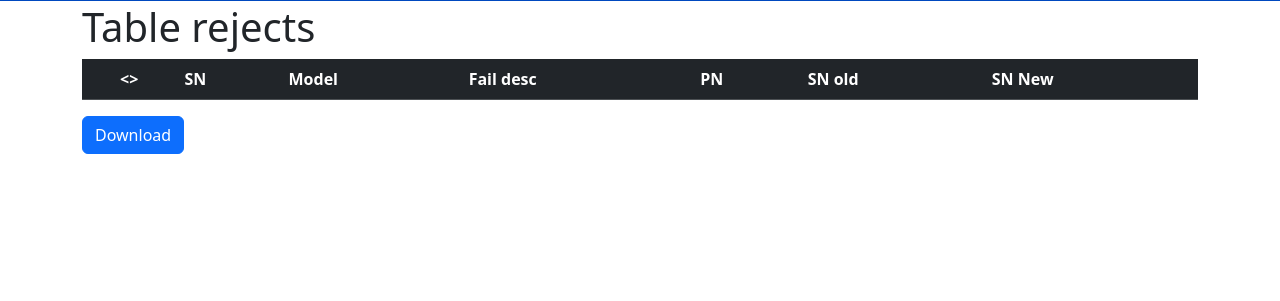
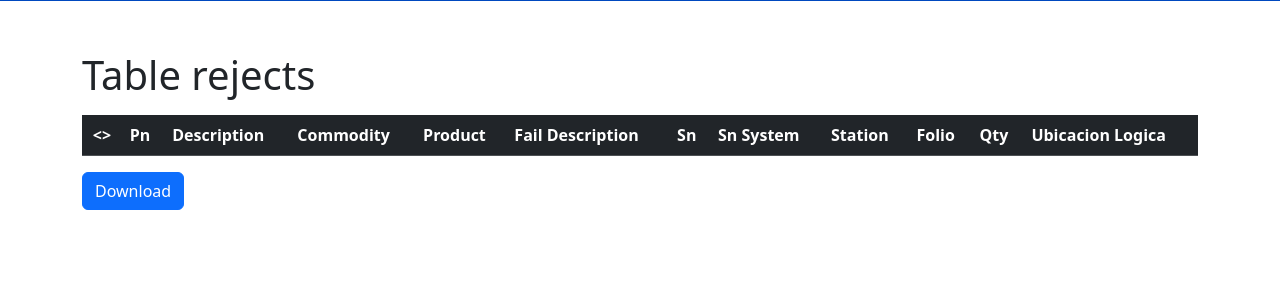
Before and after one commit to JoseArevalozz/Tim_db, a Django app: page /tableRejects/ in a window 1280 px wide. Shown: the part 69-370 px from the top of the page. Run offline with Django 4.2, Linux system fonts and the light colour scheme; a user stored in the database is signed in; tables that the repository leaves empty hold one stand-in row (values such as "Sample post"); lists and menus that the app fills with data are empty.

Commit message:
table fails and rejects

```diff
--- a/forms_db/templates/base/table_rejects.html
+++ b/forms_db/templates/base/table_rejects.html
@@ -1,21 +1,26 @@
 {% extends 'main.html' %}
 
 {% block content %}
-<div class="container">
+<div class="container mt-5">
     <h1>Table rejects</h1>
     <div class="table-responsive">
         <form method="POST">
         {% csrf_token %}
-            <table class="table table-hover table-dark table-striped">
+            <table class="table table-hover table-dark table-striped mt-2">
                 <thead>
                     <tr>
                         <th scope="col" title="Select all " id="bt-all" onclick="selectAll()" ><></th>
-                        <th scope="col">SN</th>
-                        <th scope="col">Model</th>
-                        <th scope="col">Fail desc</th>
-                        <th scope="col">PN</th>
-                        <th scope="col">SN old</th>
-                        <th scope="col">SN New</th>
+                        <th scope="col">Pn</th>
+                        <th scope="col">Description</th>
+                        <th scope="col">Commodity</th>
+                        <th scope="col">Product</th>
+                        <th scope="col">Fail Description</th>
+                        <th scope="col">Sn</th>
+                        <th scope="col">Sn System</th>
+                        <th scope="col">Station</th>
+                        <th scope="col">Folio</th>
+                        <th scope="col">Qty</th>
+                        <th scope="col">Ubicacion Logica</th>
                     </tr>
                 </thead>
                 <tbody>
@@ -28,12 +33,17 @@
                                 name="check" />
                             </div>
                         </th>
-                        <td scope="row">{{reject.id_f.sn_f}}</td>
-                        <td>{{reject.id_f.sn_f.pn_b.product}}</td>
-                        <td>{{reject.id_f.id_er.message}}</td>
-                        <td>{{reject.pn_b.pn}}</td>
+                        <td scope="row">{{reject.pn_b.pn}}</td>
+                        <td>{{reject.pn_b.description}}</td>
+                        <td>{{reject.pn_b.commodity}}</td>
+                        <td>{{reject.pn_b.product}}</td>
+                        <td>{{reject.id_f.id_er}}</td>
                         <td>{{reject.snDamaged}}</td>
-                        <td>{{reject.dateRejected}}</td>
+                        <td>{{reject.id_f.sn_f}}</td>
+                        <td>{{reject.id_f.id_s}}</td>
+                        <td>{{reject.folio}}</td>
+                        <td>1</td>
+                        <td>{{reject.pn_b.ubiLogic}}</td>
                     </tr>
                     {% endfor %}
                 </tbody>
--- a/forms_db/urls.py
+++ b/forms_db/urls.py
@@ -18,6 +18,7 @@ urlpatterns = [
     path('showRejecteds/', views.showRejecteds, name='showRejecteds'),
     path('showUuts/', views.showUuts, name='showUuts'),
     path('tableRejects/', views.tableRejects, name='tableRejects'),
+    path('tableFailures/', views.tableFailures, name='tableFailures'),
     path('user/<str:pk>/', views.userPage, name='user'),
     path('login', views.loginUser, name='login'),
     path('logout', views.logoutUser, name='logout'),
--- a/forms_db/views.py
+++ b/forms_db/views.py
@@ -494,7 +494,7 @@ def tableRejects(request):
         font_style.font.bold = True
 
         #column header names, you can use your own headers here
-        columns = ["SN", "Model", "Fail", "PN", 'SN old', 'SN new']
+        columns = ['Pn', 'Description', 'Commodity', 'Product', 'Fail Description', 'Sn', 'Sn System', 'Station', 'Folio', 'Qty', 'Ubicacion Logica']
 
         #write column headers in sheet
         for col_num in range(len(columns)):
@@ -513,15 +513,24 @@ def tableRejects(request):
             message = str(reject.id_f.id_er.message)
             pn = str(reject.pn_b.pn)
             snDamaged = str(reject.snDamaged)
-            snNew = str(reject.snNew)
+            description = str(reject.pn_b.description)
+            commodity = str(reject.pn_b.commodity)
+            station = str(reject.id_f.id_s.stationName)
+            folio = str(reject.folio)
+            ubi = str(reject.pn_b.ubiLogic)
 
             row_num = row_num + 1
-            ws.write(row_num, 0, sn, font_style)
-            ws.write(row_num, 1, model, font_style)
-            ws.write(row_num, 2, message, font_style)
-            ws.write(row_num, 3, pn, font_style)
-            ws.write(row_num, 4, snDamaged, font_style)
-            ws.write(row_num, 5, snNew, font_style)
+            ws.write(row_num, 0, pn, font_style)
+            ws.write(row_num, 1, description, font_style)
+            ws.write(row_num, 2, commodity, font_style)
+            ws.write(row_num, 3, model, font_style)
+            ws.write(row_num, 4, message, font_style)
+            ws.write(row_num, 5, snDamaged, font_style)
+            ws.write(row_num, 6, sn, font_style)
+            ws.write(row_num, 7, station, font_style)
+            ws.write(row_num, 8, folio, font_style)
+            ws.write(row_num, 9, str(1), font_style)
+            ws.write(row_num, 10, ubi, font_style)
 
         wb.save(response)
         return response
@@ -529,6 +538,111 @@ def tableRejects(request):
     context = {'employe': employe, 'rejects': rejects}
     return render(request=request, template_name='base/table_rejects.html', context=context)
 
+@login_required(login_url='login')
+def tableFailures(request):
+    employe = Employes.objects.get(employeeNumber=request.user)
+
+    q = request.GET.get('q') if request.GET.get('q') != None else ''
+
+    try:
+        if '/' in q:
+            dates = q.split('/')
+
+            dateStart = list(map(int, dates[0].split('-')))
+            start = date(dateStart[0], dateStart[1], dateStart[2])
+
+            dateEnd = list(map(int, dates[1].split('-'))  )
+            end = date(dateEnd[0], dateEnd[1], dateEnd[2])
+            new_end = end + timedelta(days=1)
+
+            failures = Failures.objects.filter(sn_f__pn_b__project=employe.privileges).filter(
+                failureDate__range=[start, new_end],)
+        else:
+            failures = Failures.objects.filter(sn_f__pn_b__project=employe.privileges).filter(
+                Q(shiftFailure__icontains=q)
+            )
+    except:
+        return redirect('tableFailures')
+
+    if 'bt-project' in request.POST:
+        if request.method == 'POST':
+            employe.privileges = request.POST.get('bt-project')
+            employe.save()
+            return redirect('tableFailures')
+
+    if employe.privileges == 'NA':
+        return redirect('home')
+
+    if request.method == 'POST':
+
+        check = request.POST.getlist('check')
+
+        # content-type of response
+        response = HttpResponse(content_type='application/ms-excel')
+
+        #decide file name
+        today = datetime.today().strftime("%Y-%m-%d_%H-%M")
+        response['Content-Disposition'] = f'attachment; filename="Failures{today}.xls"'
+
+        #creating workbook
+        wb = xlwt.Workbook(encoding='utf-8')
+
+        #adding sheet
+        ws = wb.add_sheet("sheet1")
+
+        # Sheet header, first row
+        row_num = 0
+
+        font_style = xlwt.XFStyle()
+        # headers are bold
+        font_style.font.bold = True
+
+        #column header names, you can use your own headers here
+        columns = ['Sn', 'Status', 'Failure Date', 'Station', 'Error Message', 'Analysis', 'Root Cause', 'Defect Symptom', 'Employee', 'Failure shift', 'Corrective Actions', 'Comments']
+
+        #write column headers in sheet
+        for col_num in range(len(columns)):
+            ws.write(row_num, col_num, columns[col_num], font_style)
+
+        # Sheet body, remaining rows
+        font_style = xlwt.XFStyle()
+
+        #get your data, from database or from a text file...
+
+        for checked in check:
+            failure = Failures.objects.get(id=checked)
+
+            sn = str(failure.sn_f.sn)
+            status = str(failure.status)
+            date = str(failure.failureDate)
+            station = str(failure.id_s.stationName)
+            message = str(failure.id_er.message)
+            analysis = str(failure.analysis)
+            rootCause = str(failure.rootCause)
+            defect = str(failure.defectSymptom)
+            employee = str(failure.employee_e.employeeName)
+            shift = str(failure.shiftFailure)
+            correctiveActions = str(failure.correctiveActions)
+            comments = str(failure.comments)
+
+            row_num = row_num + 1
+            ws.write(row_num, 0, sn, font_style)
+            ws.write(row_num, 1, status, font_style)
+            ws.write(row_num, 2, date, font_style)
+            ws.write(row_num, 3, station, font_style)
+            ws.write(row_num, 4, message, font_style)
+            ws.write(row_num, 5, analysis, font_style)
+            ws.write(row_num, 6, rootCause, font_style)
+            ws.write(row_num, 7, defect, font_style)
+            ws.write(row_num, 8, employee, font_style)
+            ws.write(row_num, 9, shift, font_style)
+            ws.write(row_num, 10, correctiveActions, font_style)
+            ws.write(row_num, 11, comments, font_style)
+
+        wb.save(response)
+        return response
+    context = {'employe': employe, 'failures': failures}
+    return render(request=request, template_name='base/table_fails.html', context=context)
 
 
 
--- a/templates/nav.html
+++ b/templates/nav.html
@@ -24,7 +24,7 @@
             <button type="button" class="btn-close" data-bs-dismiss="offcanvas" aria-label="Close"></button>
             </div>
             <div class="offcanvas-header">
-                <span class="text-white offcanvas-title ">{{employe}}</span>
+                <a class="text-white offcanvas-title link-offset-2 link-underline link-underline-opacity-0" href="{% url 'user' 1 %}">{{employe}}</a>
                 <span class="text-white offcanvas-title">{{employe.privileges}}</span>
             </div>
             <hr>
@@ -39,7 +39,7 @@
                         <li> <a class="dropdown-item" href="{% url 'boom_form' %}">Register BOOM</a> </li>
                         <li> <a class="dropdown-item" href="{% url 'errorMessage_form' %}">Register ErrorMessage</a> </li>
                         <li> <a class="dropdown-item" href="{% url 'station_form' %}">Register Station</a> </li>
-                        <li>  <a class="dropdown-item" href="{% url 'tableRejects' %}">Table Rejects</a> </li>
+
                     </ul>
                 </li>
                 <li style="list-style: none;" class=" mb-4 nav-item dropdown text-white">
@@ -50,12 +50,12 @@
                     </ul>
                 </li>
                 <li style="list-style: none;" class=" mb-4 nav-item dropdown text-white">
-                    <a class="nav-link dropdown-toggle" href="#" role="button" data-bs-toggle="dropdown" aria-expanded="false">Profile</a>
+                    <a class="nav-link dropdown-toggle" href="#" role="button" data-bs-toggle="dropdown" aria-expanded="false">Reports</a>
                     <ul class="dropdown-menu mb-5">
-                        <li> <a class="dropdown-item" href="{% url 'user' 1 %}">Profile</a> </li>
+                        <li>  <a class="dropdown-item" href="{% url 'tableRejects' %}">Table Rejects</a> </li>
+                        <li>  <a class="dropdown-item" href="{% url 'tableFailures' %}">Table Failures</a> </li>
                     </ul>
                 </li>
-
                 {% endif %}
                 <hr>
                 <li style="list-style: none;" class=" mb-4 nav-item dropdown text-white">
```
Also changed, not shown: forms_db/templates/base/table_fails.html (added, +73 -0 lines).
